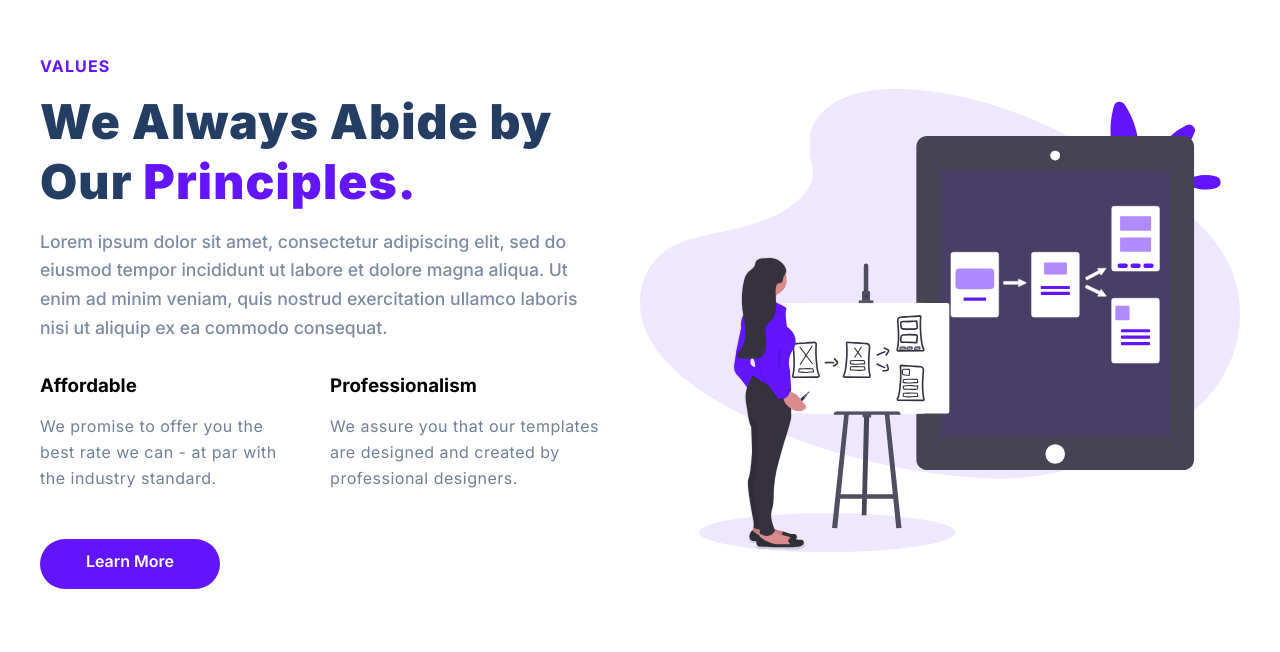
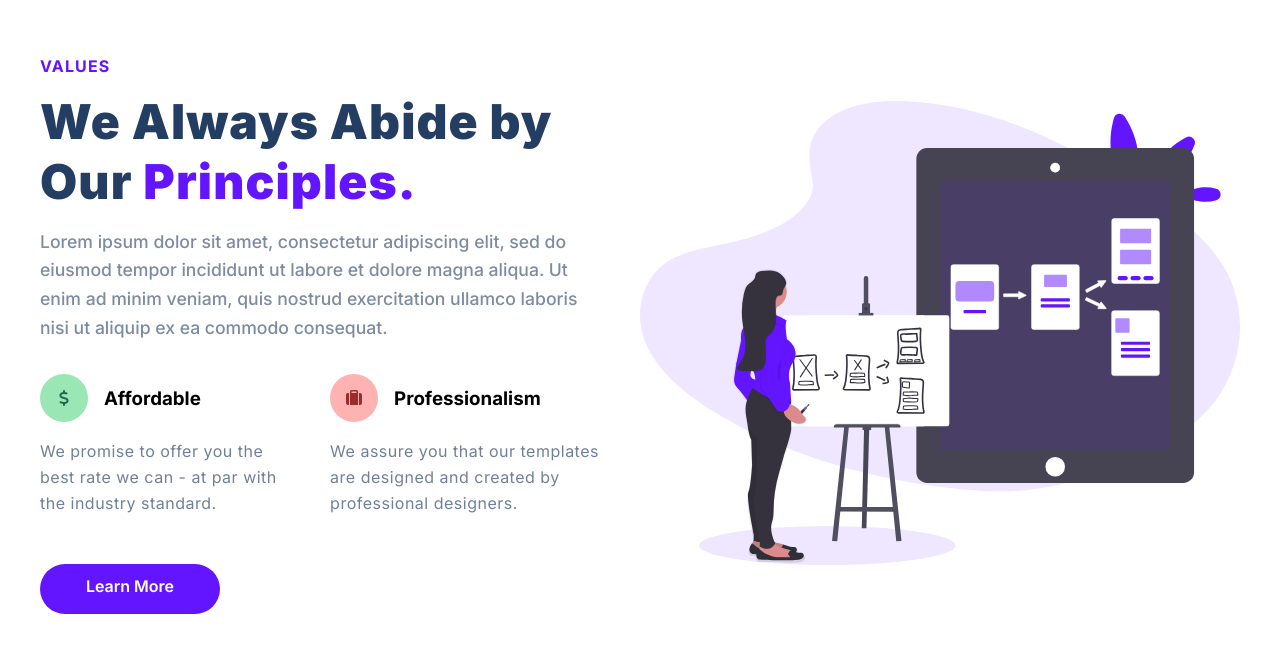
Before and after one commit to AMoreland11/Final-Project, a plain HTML site: page index.html in a window 1280 px wide. Shown: the part 2760-3412 px from the top of the page. Drawn offline with Linux system fonts and the light colour scheme; a web font is replaced by a local one.

Commit message:
finished styling values section

```diff
--- a/index.html
+++ b/index.html
@@ -207,18 +207,26 @@
                 <div class="values-principles-container">
                     <div class="values-affordable">
                         <div class="values-affordable-header">
-                            <h3 class="affordable-header">Affordable</h3>
-                            <p class="affordable-para">We promise to offer you the best rate we can - at par with the industry standard.</p>
+                            <div class="values-afford-icon">
+                                <i class="fa-solid fa-dollar-sign"></i>
+                                <h3 class="affordable-header">Affordable</h3>
+                            </div>
+                            <p class="affordable-para">We promise to offer you the best rate we can - at par with the
+                                industry standard.</p>
                         </div>
                     </div>
                     <div class="values-professionalism">
                         <div class="values-professionalism-header">
-                            <h3 class="professionalism-header">Professionalism</h3>
-                            <p class="professionalism-para">We assure you that our templates are designed and created by professional designers.</p>
+                            <div class="values-profess-icon">
+                                <i class="fa-solid fa-suitcase"></i>
+                                <h3 class="professionalism-header">Professionalism</h3>
+                            </div>
+                            <p class="professionalism-para">We assure you that our templates are designed and created by
+                                professional designers.</p>
                         </div>
                     </div>
                 </div>
-                <a href="https://timerse.com" class="learn-more values-btn" >Learn More</a>
+                <a href="https://timerse.com" class="learn-more values-btn">Learn More</a>
             </div>
             <div class="values-column-2">
                 <img class="values-img-container" src="./assets/design4.svg">
--- a/style.css
+++ b/style.css
@@ -509,6 +509,46 @@ h5.values-title {
     width: 100%;
 }
 
+.values-profess-icon {
+    display: flex;
+    align-items: center;
+}
+
+
+.values-afford-icon {
+    display: flex;
+    align-items: center;
+}
+
+
+i.fa-solid.fa-dollar-sign {
+    margin-right: 16px;
+    background-color: rgb(154, 230, 180);
+    color: rgb(39 103 73);
+    border-radius: 50%;
+    border-width: 1px;
+    height: 48px;
+    width: 48px;
+    align-items: center;
+    display: flex;
+    justify-content: center;
+}
+
+
+i.fa-solid.fa-suitcase {
+    margin-right: 16px;
+    background-color: rgb(254, 178, 178);
+    color: rgb(155 44 44);
+    border-radius: 50%;
+    border-width: 1px;
+    height: 48px;
+    width: 48px;
+    align-items: center;
+    display: flex;
+    justify-content: center;
+}
+
+
 h2.values-header {
     text-align: left;
     font-size: 48px;
```
